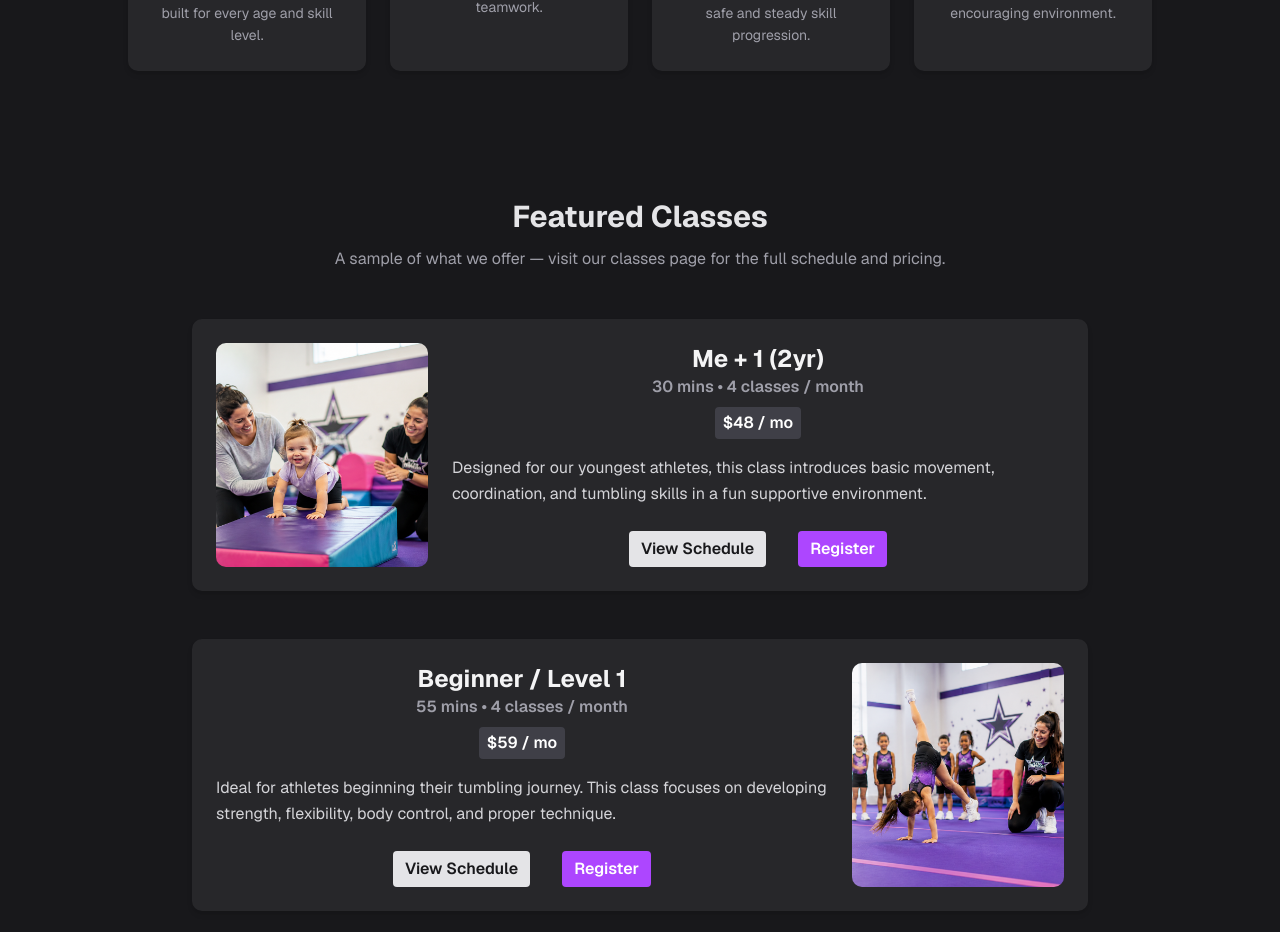
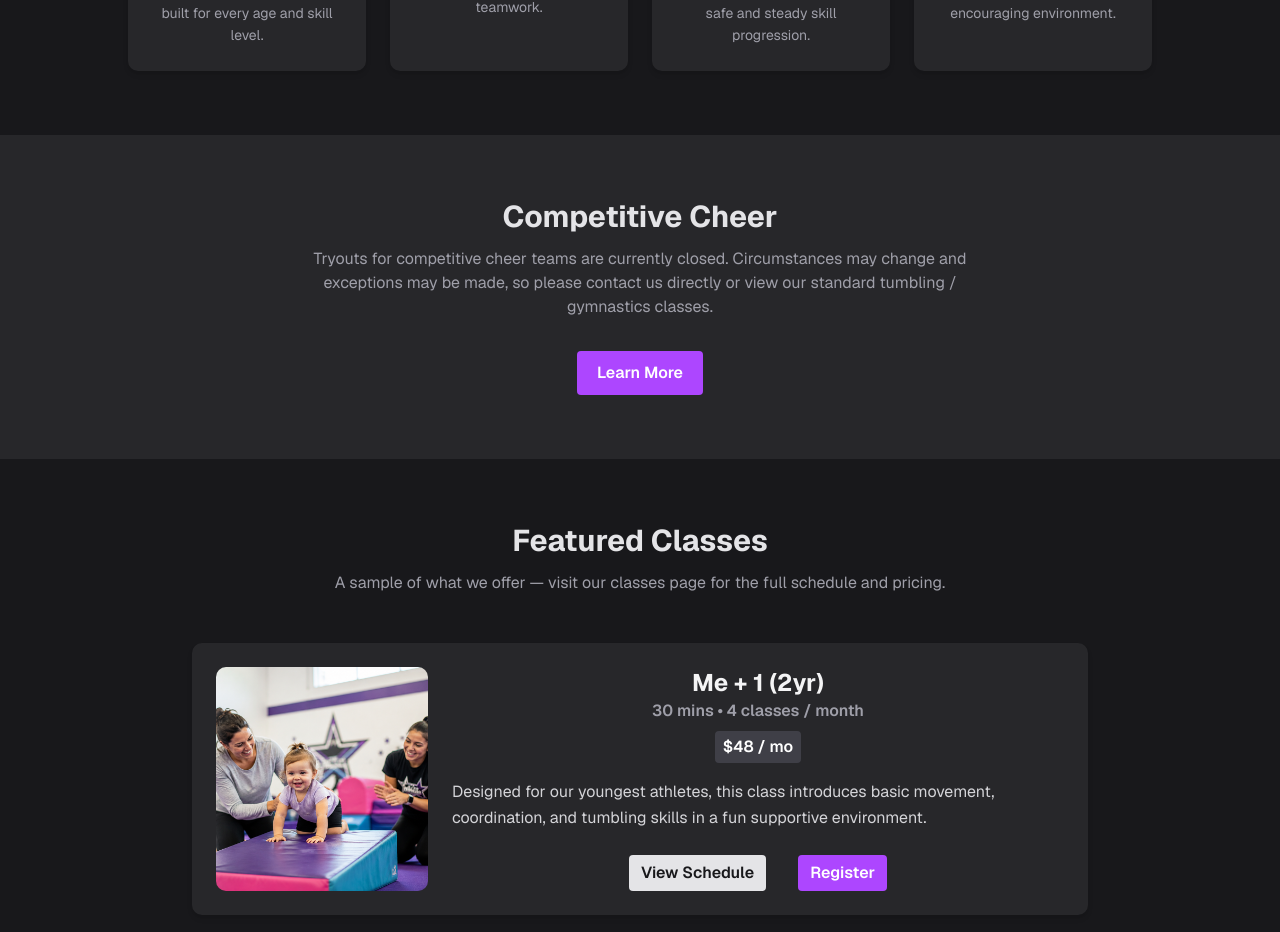
Before and after one commit to ApexMC/fusionlcc, a Next.js app: page / in a window 1280 px wide. Shown: the part 1004-1936 px from the top of the page. Built offline with nearby package versions, Linux system fonts and the light colour scheme; no server answers.

Commit message:
add competitive cheer to home page

```diff
--- a/app/account/page.tsx
+++ b/app/account/page.tsx
@@ -201,10 +201,8 @@ export default async function AccountPage() {
                             );
                         })}
                     </nav>
-                    <section id="operations" className="w-full scroll-mt-30">
+                    <section id="metrics" className="w-full scroll-mt-30">
                         <OperationsSummary actionItems={dashboardData.actionItems} />
-                    </section>
-                    <section id="metrics" className="w-full scroll-mt-30">
                         <AdminMetrics metrics={dashboardData.metrics} />
                     </section>
                     <section id="charts" className="w-full scroll-mt-30">
--- a/app/competitive-cheer/page.tsx
+++ b/app/competitive-cheer/page.tsx
@@ -231,16 +231,16 @@ export default function CompetitiveCheer() {
       </section>
       */}
 
-      <section className="w-full bg-zinc-950 px-6 py-20 text-white sm:px-10 lg:px-16">
+      <section className="w-full bg-zinc-100 dark:bg-zinc-950 px-6 py-20 text-black dark:text-white sm:px-10 lg:px-16">
         <div className="mx-auto grid max-w-6xl grid-cols-1 gap-10 lg:grid-cols-[1fr_0.85fr] lg:items-start">
           <div>
-            <p className="text-sm font-bold uppercase text-purple-300">
+            <p className="text-sm font-bold uppercase text-purple-400 dark:text-purple-300">
               Athlete Expectations
             </p>
             <h2 className="mt-3 text-4xl font-bold">
               Competitive cheer takes commitment
             </h2>
-            <p className="mt-4 max-w-2xl text-lg leading-8 text-zinc-300">
+            <p className="mt-4 max-w-2xl text-lg leading-8 text-zinc-700 dark:text-zinc-300">
               Our coaches will help athletes learn the skills. Athletes bring
               effort, focus, consistency, and a willingness to support the team.
             </p>
@@ -250,10 +250,10 @@ export default function CompetitiveCheer() {
             {expectations.map((expectation) => (
               <div
                 key={expectation}
-                className="flex items-start gap-3 rounded-lg border border-white/10 bg-white/5 p-4"
+                className="flex items-start gap-3 rounded-lg border border-white/10 bg-white dark:bg-white/5 p-4"
               >
                 <CheckCircle2 className="mt-1 size-5 shrink-0 text-orange-300" />
-                <p className="leading-7 text-zinc-100">{expectation}</p>
+                <p className="leading-7 text-zinc-700 dark:text-zinc-100">{expectation}</p>
               </div>
             ))}
           </div>
--- a/app/page.tsx
+++ b/app/page.tsx
@@ -86,6 +86,24 @@ export default function Home() {
         </div>
       </section>
 
+      {/* Competitive Cheer */}
+      <section className="w-full bg-zinc-100 dark:bg-zinc-800 px-6 py-16 sm:px-16">
+        <h2 className="text-center text-3xl font-bold text-zinc-800 dark:text-zinc-200">
+          Competitive Cheer
+        </h2>
+        <p className="mx-auto mt-3 max-w-2xl text-center text-zinc-600 dark:text-zinc-400">
+          Tryouts for competitive cheer teams are currently closed. Circumstances may change and exceptions may be made, so please contact us directly or view our standard tumbling / gymnastics classes.
+        </p>
+        <div className="mt-8 flex justify-center">
+          <Link
+            href="/competitive-cheer"
+            className="inline-block rounded font-semibold text-white bg-purple-500 px-5 py-2.5 hover:bg-purple-600 focus:outline-none focus:ring-2 focus:ring-purple-300"
+          >
+            Learn More
+          </Link>
+        </div>
+      </section>
+
       {/* Featured Classes */}
       <section className="w-full max-w-5xl px-6 py-16 sm:px-16">
         <h2 className="text-center text-3xl font-bold text-zinc-800 dark:text-zinc-200">
```
